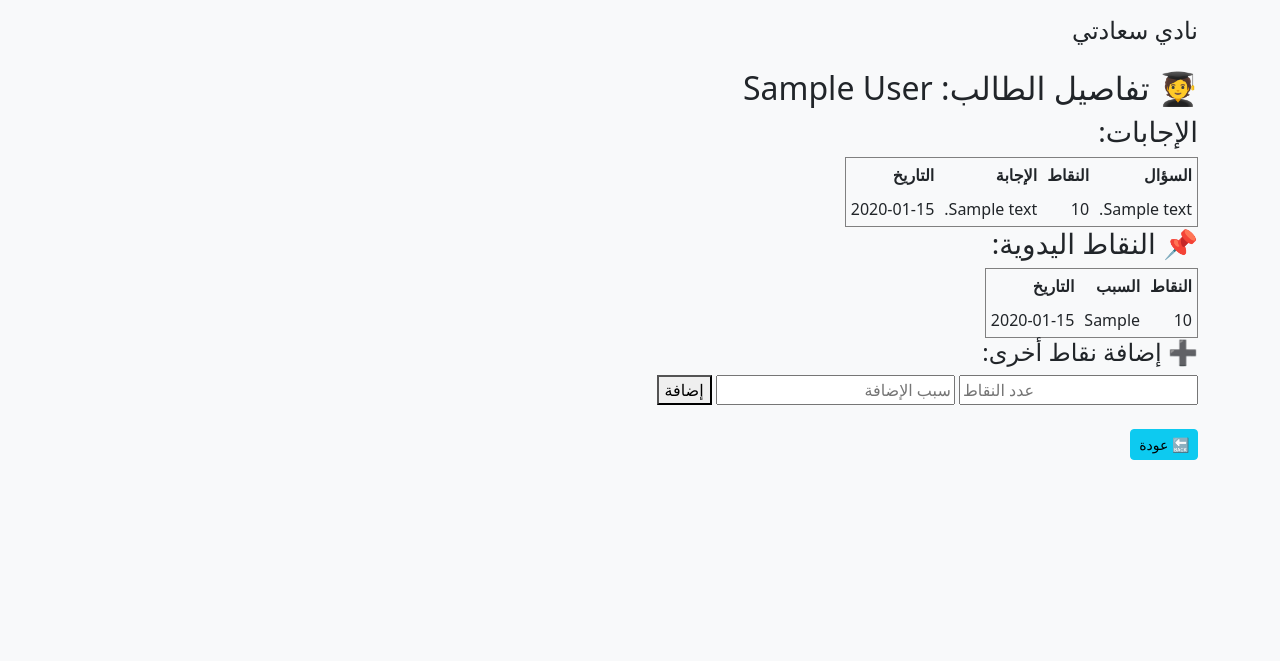
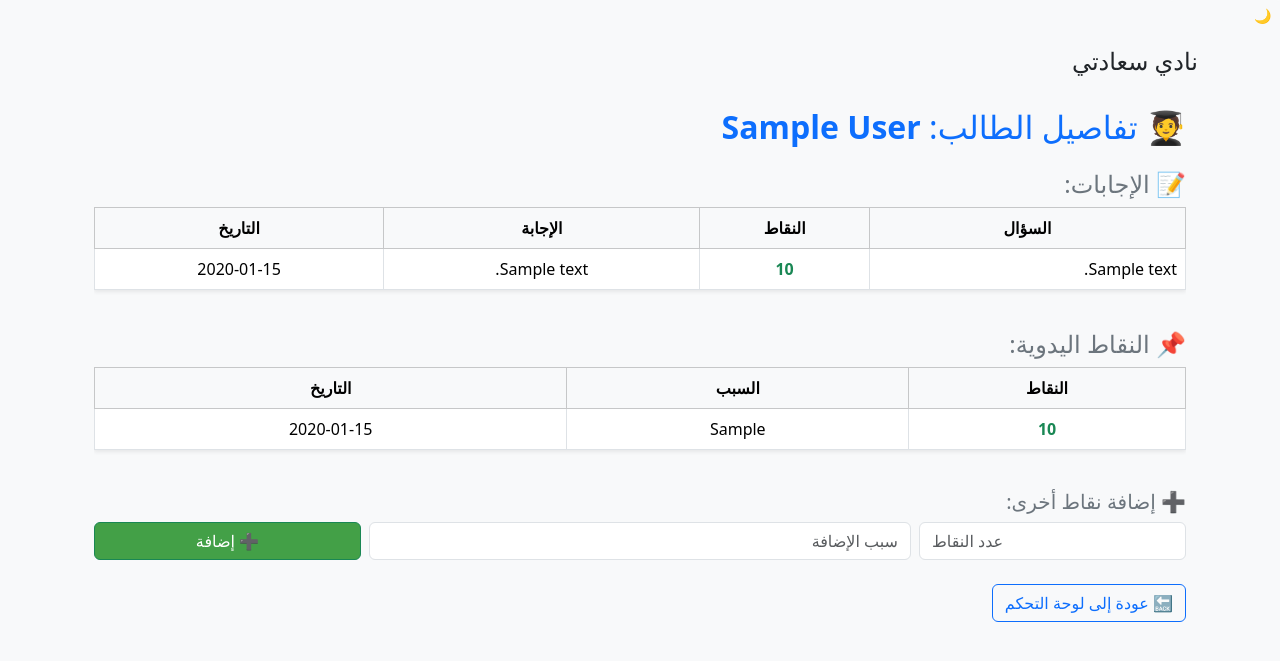
Before and after one commit to Abdallah-AlThwieb/Athr, a Flask app: page /admin/student/1 in a window 1280 px wide. Shown: the top 661 px of the page. Run offline with Flask 3, Linux system fonts and the light colour scheme; tables that the repository leaves empty hold one stand-in row (values such as "Sample post").

Commit message:
project Athr update5

```diff
--- /dev/null
+++ b/static/css/styles.css
@@ -0,0 +1,175 @@
+.flash {
+  padding: 12px;
+  margin: 10px auto;
+  border-radius: 5px;
+  width: 80%;
+  font-weight: bold;
+  text-align: center;
+  direction: rtl;
+}
+
+.flash.success {
+  background-color: #d4edda;
+  color: #155724;
+  border: 1px solid #c3e6cb;
+}
+
+.flash.error {
+  background-color: #f8d7da;
+  color: #721c24;
+  border: 1px solid #f5c6cb;
+}
+body.dark-mode {
+  background-color: #121212 !important;
+  color: #e0e0e0 !important;
+}
+
+.dark-mode .table {
+  background-color: #1e1e1e !important;
+  color: #ccc !important;
+}
+
+.dark-mode .table th,
+.dark-mode .table td {
+  border-color: #444 !important;
+}
+
+.dark-mode .btn {
+  border-color: #666;
+}
+
+.dark-mode .btn-outline-primary {
+  color: #ddd;
+  border-color: #888;
+}
+
+.dark-mode .btn-outline-primary:hover {
+  background-color: #3a3a3a;
+  color: white;
+}
+
+.dark-mode .form-control {
+  background-color: #2a2a2a;
+  color: #eee;
+  border-color: #444;
+}
+
+.dark-mode .table-light {
+  background-color: #2a2a2a !important;
+}
+
+.dark-mode .bg-white {
+  background-color: #1c1c1c !important;
+}
+.flash {
+  padding: 12px;
+  margin: 10px auto;
+  border-radius: 5px;
+  text-align: center;
+  font-weight: bold;
+  direction: rtl;
+}
+.flash.success {
+  background-color: #d4edda;
+  color: #155724;
+  border: 1px solid #c3e6cb;
+}
+.flash.error {
+  background-color: #f8d7da;
+  color: #721c24;
+  border: 1px solid #f5c6cb;
+}
+/* تحسين تصميم مربعات الأسئلة */
+.question-box {
+  background-color: #1e1e1e;
+  border-radius: 12px;
+  padding: 15px;
+  margin-bottom: 15px;
+  box-shadow: 0 2px 8px rgba(255, 255, 255, 0.1);
+  border: 1px solid #333;
+}
+
+.question-box input[type="number"] {
+  background-color: #2c2c2c;
+  color: #fff;
+  border: none;
+  padding: 5px 10px;
+  border-radius: 6px;
+  width: 70px;
+  text-align: center;
+}
+
+.question-box input[type="text"] {
+  background-color: #2c2c2c;
+  color: #fff;
+  border: none;
+  padding: 6px 10px;
+  border-radius: 6px;
+  width: 100%;
+}
+
+.question-box button {
+  margin: 0 5px;
+}
+
+/* تحسين تصميم الجداول */
+.table-dark-custom {
+  width: 100%;
+  border-collapse: collapse;
+  background-color: #1a1a1a;
+  color: #f1f1f1;
+  border-radius: 10px;
+  overflow: hidden;
+  box-shadow: 0 2px 10px rgba(255, 255, 255, 0.05);
+}
+
+.table-dark-custom th,
+.table-dark-custom td {
+  border: 1px solid #444;
+  padding: 12px;
+  text-align: center;
+}
+
+.table-dark-custom th {
+  background-color: #222;
+  font-weight: bold;
+  color: #00bcd4;
+}
+
+.table-dark-custom td {
+  background-color: #2b2b2b;
+}
+
+/* تحسين تصميم الأزرار */
+.btn-custom {
+  border-radius: 8px;
+  padding: 6px 12px;
+  font-weight: bold;
+  transition: all 0.3s ease;
+}
+
+/* ألوان للأزرار */
+.btn-info {
+  background-color: #2196f3;
+  color: white;
+}
+
+.btn-danger {
+  background-color: #e53935;
+  color: white;
+}
+
+.btn-success {
+  background-color: #43a047;
+  color: white;
+}
+
+/* تحسين الأيقونات */
+i {
+  color: #ccc;
+  transition: color 0.3s ease;
+}
+
+i:hover {
+  color: #00bcd4;
+}
--- /dev/null
+++ b/static/js/dark_mode.js
@@ -0,0 +1,17 @@
+const body = document.body;
+const toggleBtn = document.getElementById("toggle-theme");
+if (localStorage.getItem("theme") === "dark") {
+    body.classList.add("dark-mode");
+    toggleBtn.textContent = "☀️ الوضع الفاتح";
+}
+
+  toggleBtn.addEventListener("click", () => {
+    body.classList.toggle("dark-mode");
+    if (body.classList.contains("dark-mode")) {
+      localStorage.setItem("theme", "dark");
+      toggleBtn.textContent = "☀️ الوضع الفاتح";
+    } else {
+      localStorage.setItem("theme", "light");
+      toggleBtn.textContent = "🌙 الوضع الليلي";
+    }
+  });
--- a/templates/base.html
+++ b/templates/base.html
@@ -8,27 +8,7 @@
   <!-- Bootstrap RTL -->
   <link href="https://cdn.jsdelivr.net/npm/bootstrap@5.3.3/dist/css/bootstrap.rtl.min.css" rel="stylesheet">
 
-  <!-- رسائل Flash -->
-  <style>
-    .flash {
-      padding: 12px;
-      margin: 10px auto;
-      border-radius: 5px;
-      text-align: center;
-      font-weight: bold;
-      direction: rtl;
-    }
-    .flash.success {
-      background-color: #d4edda;
-      color: #155724;
-      border: 1px solid #c3e6cb;
-    }
-    .flash.error {
-      background-color: #f8d7da;
-      color: #721c24;
-      border: 1px solid #f5c6cb;
-    }
-  </style>
+  <button id="toggle-theme" class="btn btn-sm btn-outline-light">🌙 الوضع الليلي</button>
 </head>
 <body class="bg-light">
 
@@ -58,6 +38,7 @@
     <!-- ✅ المحتوى -->
     {% block content %}{% endblock %}
   </div>
-
 </body>
+<link rel="stylesheet" href="{{ url_for('static', filename='css/styles.css') }}">
+<script src="{{ url_for('static', filename='js/dark_mode.js') }}"></script>
 </html>
--- a/templates/login.html
+++ b/templates/login.html
@@ -1,6 +1,6 @@
 {% extends 'base.html' %}
 
-{% block title %}تسجيل الدخول{% endblock %}
+{% block title %}نادي سعادتي{% endblock %}
 
 {% block content %}
 <h2 class="mb-4 text-center">تسجيل الدخول</h2>
--- a/templates/register.html
+++ b/templates/register.html
@@ -1,6 +1,6 @@
 {% extends 'base.html' %}
 
-{% block title %}إنشاء حساب{% endblock %}
+{% block title %}نادي سعادتي{% endblock %}
 
 {% block content %}
 <h2 class="mb-4 text-center">إنشاء حساب جديد</h2>
--- a/templates/student_details.html
+++ b/templates/student_details.html
@@ -1,40 +1,70 @@
 {% extends "base.html" %}
-{% block title %}تفاصيل الطالب{% endblock %}
+{% block title %}نادي سعادتي{% endblock %}
 {% block content %}
-<h2>🧑‍🎓 تفاصيل الطالب: {{ student.full_name }}</h2>
 
-<h3>الإجابات:</h3>
-<table border="1" cellpadding="5">
-  <tr><th>السؤال</th><th>النقاط</th><th>الإجابة</th><th>التاريخ</th></tr>
+<div class="container mt-4" dir="rtl">
+  <h2 class="mb-4 text-primary">🧑‍🎓 تفاصيل الطالب: <strong>{{ student.full_name }}</strong></h2>
+
+  <h4 class="text-secondary">📝 الإجابات:</h4>
+  <div class="table-responsive mb-4">
+    <table class="table table-bordered table-hover text-center align-middle bg-white shadow-sm">
+      <thead class="table-light">
+        <tr>
+          <th>السؤال</th>
+          <th>النقاط</th>
+          <th>الإجابة</th>
+          <th>التاريخ</th>
+        </tr>
+      </thead>
+      <tbody>
         {% for answer, question in answers %}
         <tr>
-      <td>{{ question.text }}</td>
-      <td>{{ question.points }}</td>
+          <td class="text-start">{{ question.text }}</td>
+          <td class="text-success fw-bold">{{ question.points }}</td>
           <td>{{ answer.answer }}</td>
-      <td>{{ answer.date }}</td>
+          <td>{{ answer.date.strftime('%Y-%m-%d') }}</td>
         </tr>
         {% endfor %}
+      </tbody>
     </table>
+  </div>
 
-<h3>📌 النقاط اليدوية:</h3>
-<table border="1" cellpadding="5">
-  <tr><th>النقاط</th><th>السبب</th><th>التاريخ</th></tr>
+  <h4 class="text-secondary">📌 النقاط اليدوية:</h4>
+  <div class="table-responsive mb-4">
+    <table class="table table-bordered table-hover text-center align-middle bg-white shadow-sm">
+      <thead class="table-light">
+        <tr>
+          <th>النقاط</th>
+          <th>السبب</th>
+          <th>التاريخ</th>
+        </tr>
+      </thead>
+      <tbody>
         {% for m in manual %}
         <tr>
-      <td>{{ m.points }}</td>
+          <td class="text-success fw-bold">{{ m.points }}</td>
           <td>{{ m.reason }}</td>
-      <td>{{ m.date }}</td>
+          <td>{{ m.date.strftime('%Y-%m-%d') }}</td>
         </tr>
         {% endfor %}
+      </tbody>
     </table>
+  </div>
 
-<h4>➕ إضافة نقاط أخرى:</h4>
-<form method="post" action="{{ url_for('admin.add_manual_points', student_id=student.id) }}">
-  <input type="number" name="points" required placeholder="عدد النقاط">
-  <input type="text" name="reason" placeholder="سبب الإضافة">
-  <button type="submit">إضافة</button>
+  <h5 class="text-secondary">➕ إضافة نقاط أخرى:</h5>
+  <form method="post" action="{{ url_for('admin.add_manual_points', student_id=student.id) }}" class="row g-2 mb-4">
+    <div class="col-md-3">
+      <input type="number" name="points" class="form-control" placeholder="عدد النقاط" required>
+    </div>
+    <div class="col-md-6">
+      <input type="text" name="reason" class="form-control" placeholder="سبب الإضافة">
+    </div>
+    <div class="col-md-3">
+      <button type="submit" class="btn btn-success w-100">➕ إضافة</button>
+    </div>
   </form>
 
-<br>
-<a href="{{ url_for('admin.dashboard') }}" class="btn btn-info btn-sm">🔙 عودة</a>
+  <a href="{{ url_for('admin.dashboard') }}" class="btn btn-outline-primary">🔙 عودة إلى لوحة التحكم</a>
+</div>
+
 {% endblock %}
```
Also changed, not shown: templates/admin_dashboard.html (+45 -21 lines), templates/survey.html (+24 -8 lines). Lines whose indentation alone changed are shown as unchanged.
